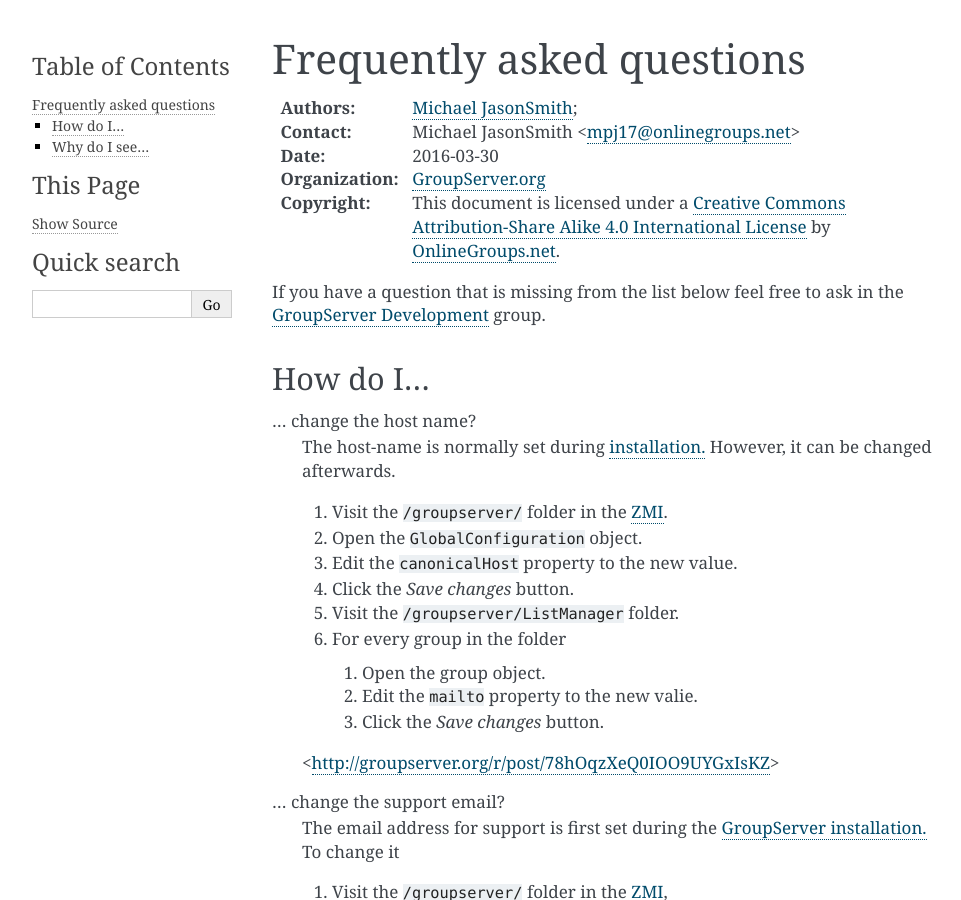
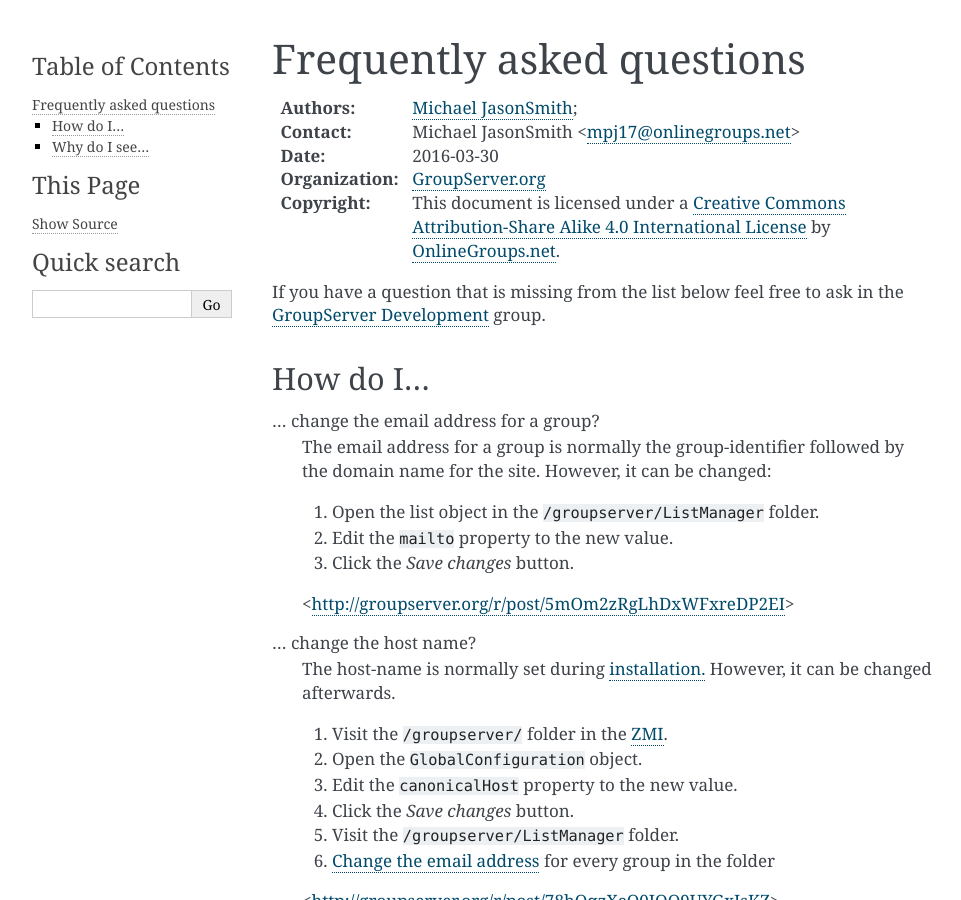
Before and after one commit to groupserver/buildout, a Sphinx documentation site: the page built from docs/faq.rst, in a window 1280 px wide and 900 px high. Shown: the whole window, without its empty margins (148-1109 px from the left). Built offline with Sphinx 7.4.7, drawn with Linux system fonts in a browser that asks for light colours.

Commit message:
Adding the Change email address entry to the FAQ

```diff
--- a/docs/faq.rst
+++ b/docs/faq.rst
@@ -26,6 +26,23 @@
 -----------
 
 .. index::
+   triple: Group; Email address; Change
+
+.. _changeEmail:
+
+... change the email address for a group?
+  The email address for a group is normally the group-identifier
+  followed by the domain name for the site. However, it can be
+  changed:
+
+  #. Open the list object in the :file:`/groupserver/ListManager`
+     folder.
+  #. Edit the ``mailto`` property to the new value.
+  #. Click the *Save changes* button.
+
+  <http://groupserver.org/r/post/5mOm2zRgLhDxWFxreDP2EI>
+
+.. index::
    pair: Configuration; Host name
 
 .. _changeHostname:
@@ -40,12 +57,9 @@
   #. Open the ``GlobalConfiguration`` object.
   #. Edit the ``canonicalHost`` property to the new value.
   #. Click the *Save changes* button.
-  #. Visit the :file:`/groupserver/ListManager`  folder.
-  #. For every group in the folder
-
-     #. Open the group object.
-     #. Edit the ``mailto`` property to the new valie.
-     #. Click the *Save changes* button.
+  #. Visit the :file:`/groupserver/ListManager` folder.
+  #. :ref:`Change the email address <changeEmail>` for every
+     group in the folder
 
   <http://groupserver.org/r/post/78hOqzXeQ0IOO9UYGxIsKZ>
 
```
